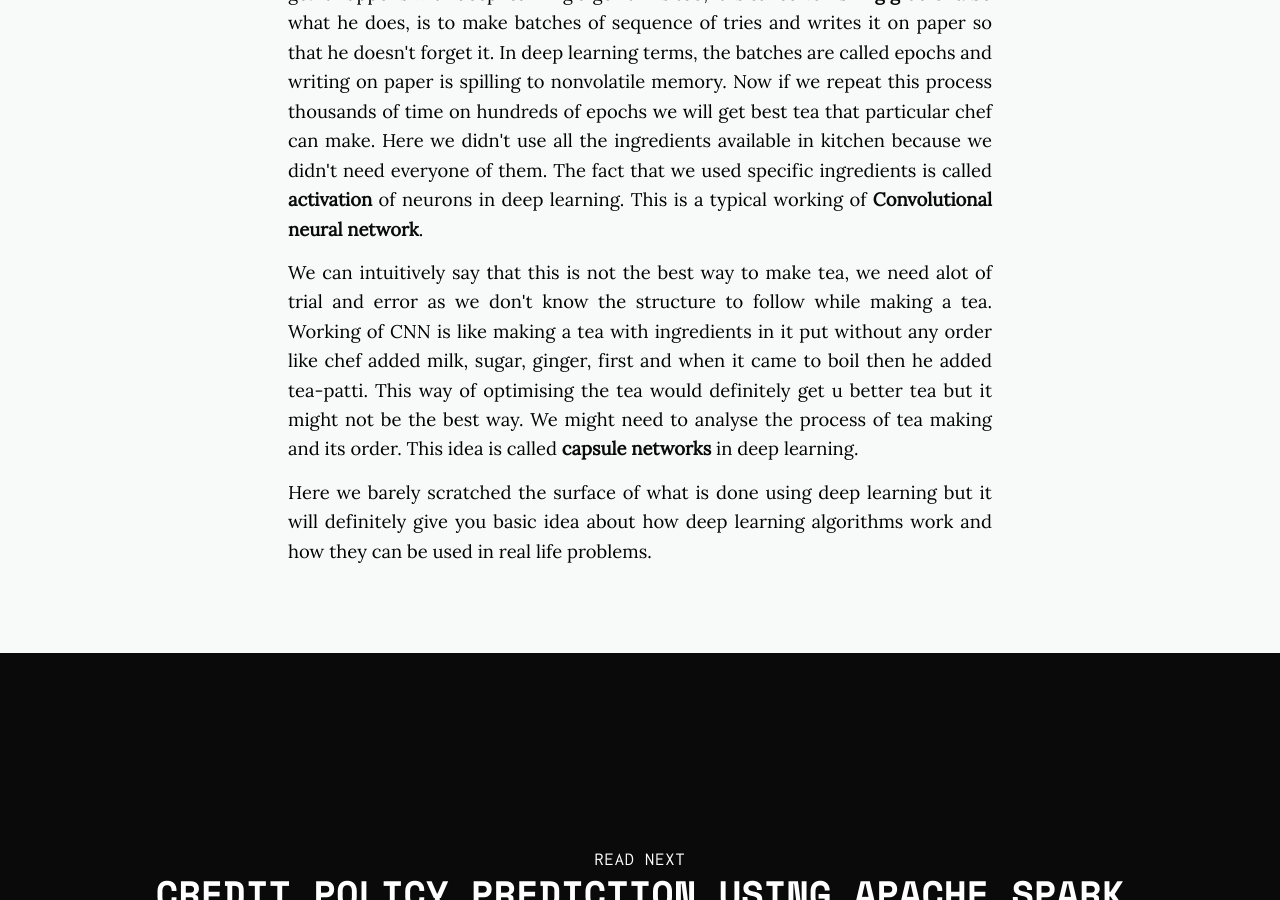
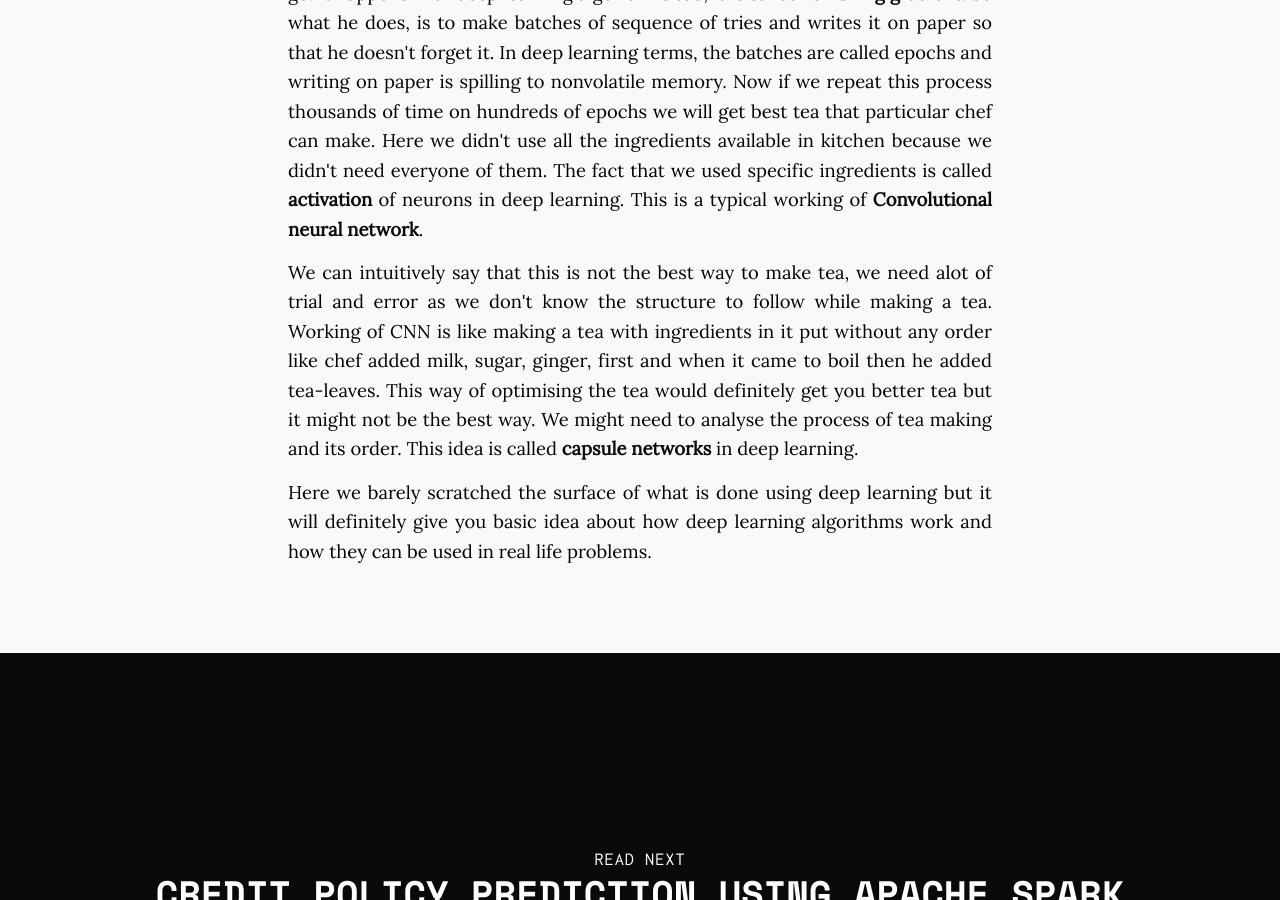
Before and after one commit to daftengineer/daftengineer.github.io, a Jekyll site: the page built from _posts/2018-07-02-deeplearning-chai.markdown, in a window 1280 px wide and 900 px high, scrolled down 2488 px. Built offline with Jekyll 4.4.1, drawn with Linux system fonts in a browser that asks for light colours; nearby versions of some CDN libraries.

Commit message:
Update 2018-07-02-deeplearning-chai.markdown

```diff
--- a/_posts/2018-07-02-deeplearning-chai.markdown
+++ b/_posts/2018-07-02-deeplearning-chai.markdown
@@ -36,7 +36,7 @@ image-sm:
     Many a times, It might happen that chef forgets overtime what he added on first go. It happens with deep learning algorithms too, it is called <a href="https://en.wikipedia.org/wiki/Vanishing_gradient_problem">vanishing gradient</a>. So what he does, is to make batches of sequence of tries and writes it on paper so that he doesn't forget it. In deep learning terms, the batches are called epochs and writing on paper is spilling to nonvolatile memory. Now if we repeat this process thousands of time on hundreds of epochs we will get best tea that particular chef can make. Here we didn't use all the ingredients available in kitchen because we didn't need everyone of them. The fact that we used specific ingredients is called <a href="https://en.wikipedia.org/wiki/Activation_function">activation</a> of neurons in deep learning. This is a typical working of <a href="https://en.wikipedia.org/wiki/Convolutional_neural_network">Convolutional neural network</a>.
   </p>
   <p style="text-align:justify;">
-    We can intuitively say that this is not the best way to make tea, we need alot of trial and error as we don't know the structure to follow while making a tea. Working of CNN is like making a tea with ingredients in it put without any order like chef added milk, sugar, ginger, first and when it came to boil then he added tea-patti. This way of optimising the tea would definitely get u better tea but it might not be the best way. We might need to analyse the process of tea making and its order. This idea is called <a href="https://en.wikipedia.org/wiki/Capsule_neural_network">capsule networks</a> in deep learning.
+    We can intuitively say that this is not the best way to make tea, we need alot of trial and error as we don't know the structure to follow while making a tea. Working of CNN is like making a tea with ingredients in it put without any order like chef added milk, sugar, ginger, first and when it came to boil then he added tea-leaves. This way of optimising the tea would definitely get you better tea but it might not be the best way. We might need to analyse the process of tea making and its order. This idea is called <a href="https://en.wikipedia.org/wiki/Capsule_neural_network">capsule networks</a> in deep learning.
   </p>
   <p style="text-align:justify;">
     Here we barely scratched the surface of what is done using deep learning but it will definitely give you basic idea about how deep learning algorithms work and how they can be used in real life problems.
```
